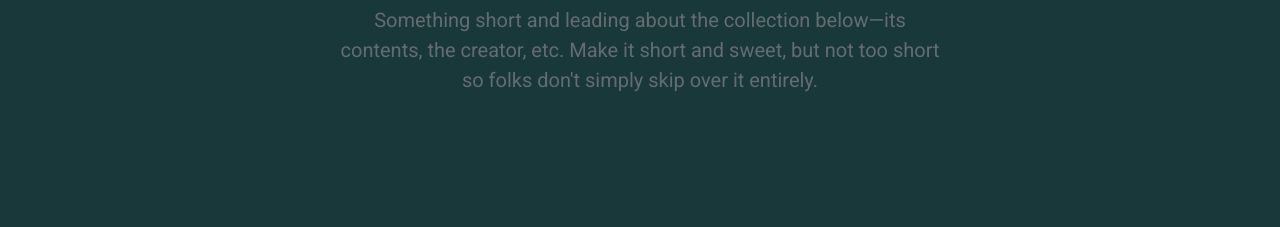
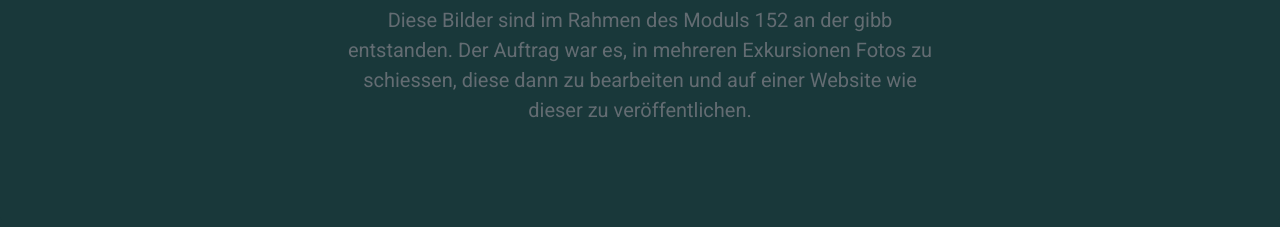
Before and after one commit to severinkaderli/Modul-152-Website, a plain HTML site: page index.html in a window 1280 px wide. Shown: the part 143-370 px from the top of the page. Drawn offline with nearby package versions, Linux system fonts and the light colour scheme; a script that the page names is missing.

Commit message:
update header text

```diff
--- a/index.html
+++ b/index.html
@@ -43,7 +43,7 @@
     <section class="jumbotron text-center">
       <div class="container">
         <h1 class="jumbotron-heading">Flora</h1>
-        <p class="lead text-muted">Something short and leading about the collection below—its contents, the creator, etc. Make it short and sweet, but not too short so folks don't simply skip over it entirely.</p>
+        <p class="lead text-muted">Diese Bilder sind im Rahmen des Moduls 152 an der gibb entstanden. Der Auftrag war es, in mehreren Exkursionen Fotos zu schiessen, diese dann zu bearbeiten und auf einer Website wie dieser zu veröffentlichen.</p>
       </div>
     </section>
 
```
